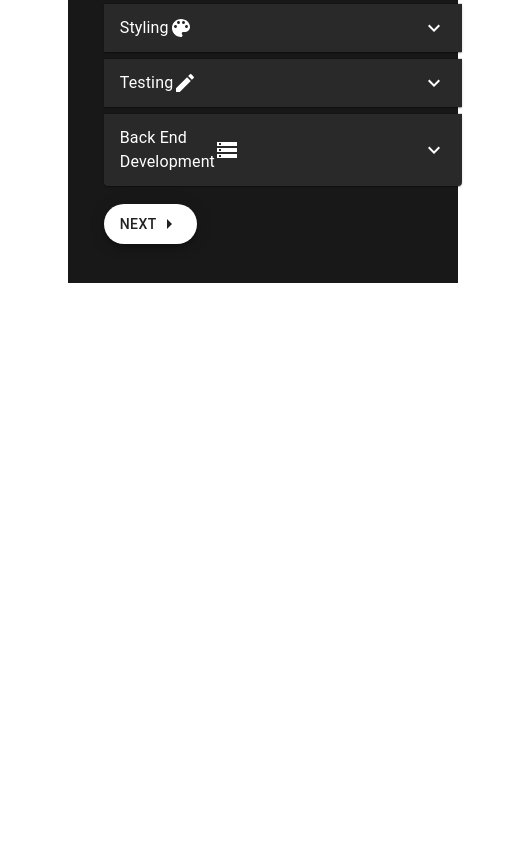
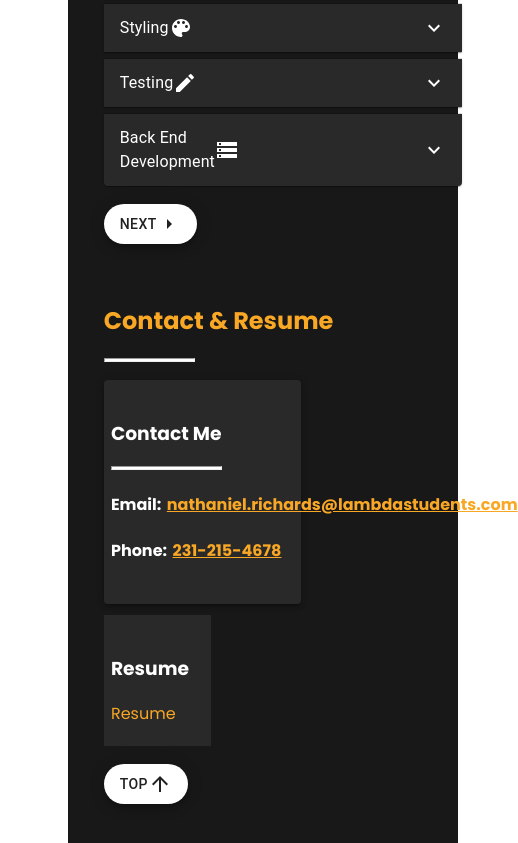
Before and after one commit to NateTheDev1/PortfolioFinal, a React (Create React App) app: page / in a window 390 px wide. Shown: the part 2811-3654 px from the top of the page, 518 px wide, since content can reach past the window. Before the commit the page ends 3094 px from the top, so only its background shows below. Built offline with nearby package versions, Linux system fonts and the light colour scheme.

Commit message:
MVP Done, next make responsive

```diff
--- a/src/components/MainWindow.js
+++ b/src/components/MainWindow.js
@@ -18,6 +18,7 @@ import {
   ExpansionPanel,
   ExpansionPanelSummary,
   ExpansionPanelDetails,
+  Paper,
 } from "@material-ui/core";
 import ArrowRightIcon from "@material-ui/icons/ArrowRight";
 import EmojiObjectsIcon from "@material-ui/icons/EmojiObjects";
@@ -31,6 +32,8 @@ import ComputerIcon from "@material-ui/icons/Computer";
 import PaletteIcon from "@material-ui/icons/Palette";
 import CreateIcon from "@material-ui/icons/Create";
 import StorageIcon from "@material-ui/icons/Storage";
+import ArrowUpwardIcon from "@material-ui/icons/ArrowUpward";
+import myResume from "../NathanielRichards.pdf";
 
 const useStyles = makeStyles({
   root: {
@@ -145,6 +148,45 @@ const useStyles = makeStyles({
     backgroundColor: "#292929",
     color: "white",
     marginBottom: "2%",
+  },
+  contactresume: {
+    marginTop: "5%",
+    marginBottom: "5%",
+    display: "flex",
+
+    flexDirection: "column",
+  },
+  contactDiv: {
+    height: "100%",
+    marginBottom: "10%",
+    marginLeft: "5%",
+    "& hr": {
+      color: "black",
+      width: "25%",
+      height: "2px",
+      backgroundColor: "white",
+      margin: "0",
+    },
+  },
+  contact: {
+    boxSizing: "border-box",
+    padding: "20px 2%",
+    width: "55%",
+    color: "white",
+    backgroundColor: "#292929",
+  },
+  resume: {
+    marginTop: "3%",
+    boxSizing: "border-box",
+    padding: "20px 2%",
+    width: "30%",
+    color: "white",
+    backgroundColor: "#292929",
+
+    "& a": {
+      textDecoration: "none",
+      color: "rgb(249,168,38)",
+    },
   },
 });
 
@@ -800,6 +842,57 @@ const MainWindow = ({ page, setPage }) => {
           </Fab>
         </a>
       </Container>
+      <Container maxWidth="md" className={classes.contactDiv}>
+        <h2 style={{ color: "#F9A825" }}>Contact & Resume</h2>
+        <hr />
+        <div className={classes.contactresume}>
+          <Paper className={classes.contact} id="contact" elevation={3}>
+            <h3>Contact Me</h3>
+            <hr style={{ width: "60%" }} />
+            <h4>
+              Email:
+              <a
+                href="mailto:nathaniel.richards@lambdastudents.com"
+                style={{
+                  color: "#F9A825",
+                  textDecoration: "underline",
+                  marginLeft: "3%",
+                }}
+              >
+                nathaniel.richards@lambdastudents.com
+              </a>
+            </h4>
+            <h4>
+              Phone:
+              <a
+                href="tel:231-215-4678"
+                style={{
+                  color: "#F9A825",
+                  textDecoration: "underline",
+                  marginLeft: "3%",
+                }}
+              >
+                231-215-4678
+              </a>
+            </h4>
+          </Paper>
+          <div className={classes.resume} id="resume">
+            <h3>Resume</h3>
+            <a href={myResume}>Resume</a>
+          </div>
+        </div>
+        <a href="#home" onClick={() => setPage("home")}>
+          <Fab
+            aria-label="next"
+            variant="extended"
+            className={classes.next}
+            size="medium"
+          >
+            Top
+            <ArrowUpwardIcon />
+          </Fab>
+        </a>
+      </Container>
     </div>
   );
 };
```
Also changed, not shown: 1 other file (tests, documents, lock files or other folders).
